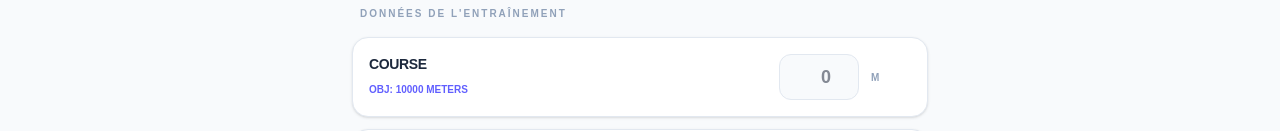
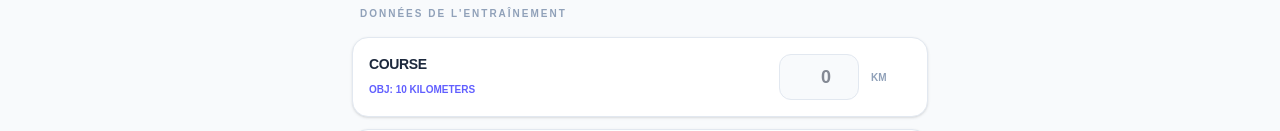
Before and after one commit to damienrenier-create/pushquest, a Next.js app: page /workouts/le-souffle-du-printemps in a window 1280 px wide. Shown: the part 643-774 px from the top of the page. Built offline with nearby package versions, Linux system fonts and the light colour scheme; no server answers; the database is empty; sample sign-in values are in the browser's storage.

Commit message:
style(challenges): use KM instead of Meters for better readability

```diff
--- a/src/app/workouts/[slug]/page.tsx
+++ b/src/app/workouts/[slug]/page.tsx
@@ -256,7 +256,9 @@ export default function WorkoutPage({ params }: { params: Promise<{ slug: string
                                                 className="w-20 bg-slate-50 border border-slate-200 rounded-xl px-3 py-2 text-right font-black text-lg focus:ring-2 focus:ring-indigo-500/20 focus:border-indigo-500 outline-none transition-all text-slate-900"
                                                 onChange={(e) => setFormData(prev => ({ ...prev, [exo.type]: parseInt(e.target.value) || 0 }))}
                                             />
-                                            <span className="text-[10px] font-black text-slate-400 uppercase w-10">{exo.unit === 'REPS' ? 'Reps' : exo.unit === 'SECONDS' ? 'Sec' : 'M'}</span>
+                                            <span className="text-[10px] font-black text-slate-400 uppercase w-10">
+                                                {exo.unit === 'REPS' ? 'Reps' : exo.unit === 'SECONDS' ? 'Sec' : exo.unit === 'KILOMETERS' ? 'KM' : 'M'}
+                                            </span>
                                         </div>
                                     </div>
                                 ))}
--- a/src/config/specialWorkouts.ts
+++ b/src/config/specialWorkouts.ts
@@ -13,7 +13,7 @@ export interface WorkoutExercise {
     type: ExerciseType;
     label: string;
     goal?: number;
-    unit: 'REPS' | 'SECONDS' | 'METERS';
+    unit: 'REPS' | 'SECONDS' | 'METERS' | 'KILOMETERS';
 }
 
 export interface SpecialWorkout {
@@ -58,7 +58,7 @@ export const SPECIAL_WORKOUTS: SpecialWorkout[] = [
         endDate: '2026-04-21',
         isActive: true,
         exercises: [
-            { type: 'RUN', label: 'Course', goal: 10000, unit: 'METERS' },
+            { type: 'RUN', label: 'Course', goal: 10, unit: 'KILOMETERS' },
             { type: 'SQUATS', label: 'Squats', goal: 100, unit: 'REPS' },
             { type: 'PLANK', label: 'Gainage', goal: 100, unit: 'SECONDS' },
             { type: 'BURPEES', label: 'Burpees', goal: 10, unit: 'REPS' }
```
